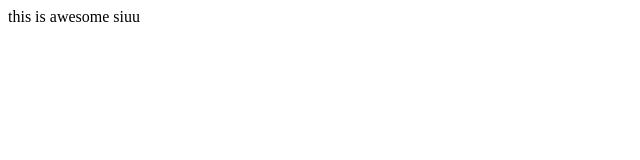
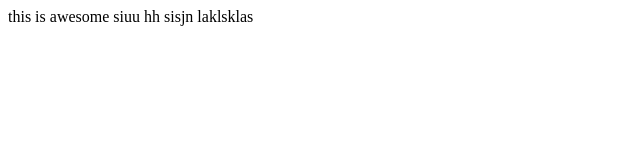
Before and after one commit to zaidrauf7/lms, a React (Vite) app: page / in a window 1280 px wide. Shown: the top 160 px of the page, without its empty margins (0-640 px from the left). Built offline with nearby package versions, Linux system fonts and the light colour scheme.

Commit message:
Update App.jsx

```diff
--- a/src/App.jsx
+++ b/src/App.jsx
@@ -6,7 +6,7 @@ function App() {
   return (
     <>
     this is awesome
-    siuu
+    siuu hh sisjn laklsklas
     </>
   )
 }
```
